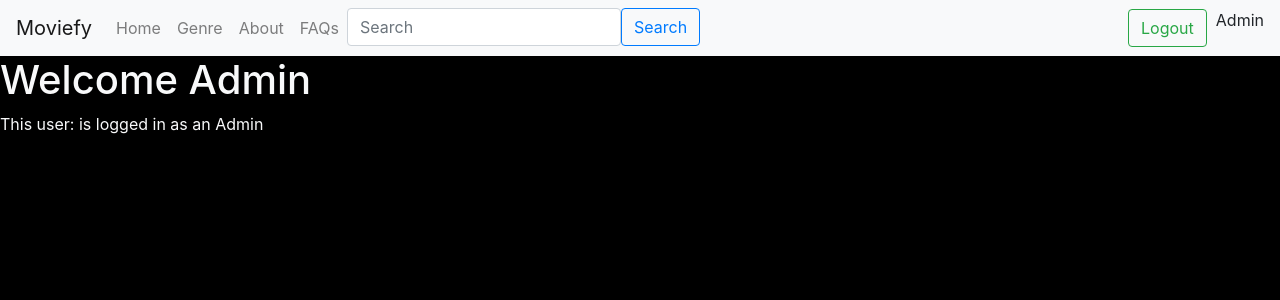
After one commit to jonesn5/Moviefy, a PHP site: page /admin.php in a window 1280 px wide. The commit adds this page. Shown: the top 300 px of the page. Run offline with PHP 8.4, Linux system fonts and the light colour scheme; data that the repository does not hold is empty; some libraries are stand-ins or nearby versions.

Commit message:
Added admin page on login

```diff
--- /dev/null
+++ b/admin.php
@@ -0,0 +1,99 @@
+<!doctype html>
+<html lang="en">
+
+<head>
+  <!-- Required meta tags -->
+  <meta charset="utf-8">
+  <meta name="viewport" content="width=device-width, initial-scale=1">
+
+  <!-- Bootstrap CSS -->
+  <link rel="stylesheet" href="https://maxcdn.bootstrapcdn.com/bootstrap/4.0.0/css/bootstrap.min.css"
+  integrity="sha384-Gn5384xqQ1aoWXA+058RXPxPg6fy4IWvTNh0E263XmFcJlSAwiGgFAW/dAiS6JXm" crossorigin="anonymous">
+
+  <!-- Icon library for rating system-->
+  <link rel="stylesheet" href="https://cdnjs.cloudflare.com/ajax/libs/font-awesome/4.7.0/css/font-awesome.min.css">
+
+  <!-- External CSS -->
+  <link rel="stylesheet" href="../style.css">
+
+  <title>Moviefy</title>
+  <!-- Website favicon -->
+  <link rel="shortcut icon" href="../Images/moviefyIcon.png"> <!-- Go to root folder before finding img -->
+  <!-- Optional JavaScript -->
+  <!-- jQuery first, then Popper.js, then Bootstrap JS -->
+  <script src="https://code.jquery.com/jquery-3.2.1.slim.min.js"
+  integrity="sha384-KJ3o2DKtIkvYIK3UENzmM7KCkRr/rE9/Qpg6aAZGJwFDMVNA/GpGFF93hXpG5KkN"
+  crossorigin="anonymous"></script>
+  <script src="https://cdnjs.cloudflare.com/ajax/libs/popper.js/1.12.9/umd/popper.min.js"
+  integrity="sha384-ApNbgh9B+Y1QKtv3Rn7W3mgPxhU9K/ScQsAP7hUibX39j7fakFPskvXusvfa0b4Q"
+  crossorigin="anonymous"></script>
+  <script src="https://maxcdn.bootstrapcdn.com/bootstrap/4.0.0/js/bootstrap.min.js"
+  integrity="sha384-JZR6Spejh4U02d8jOt6vLEHfe/JQGiRRSQQxSfFWpi1MquVdAyjUar5+76PVCmYl"
+  crossorigin="anonymous"></script>
+
+</head>
+
+<!-- Boostrap navigation bar -->
+<nav class="navbar navbar-expand-md bg-light navbar-light">
+  <!-- Brand -->
+  <a class="navbar-brand" href="index.php">Moviefy</a>
+
+  <!-- Toggler/collapsibe Button -->
+  <button class="navbar-toggler" type="button" data-toggle="collapse" data-target="#collapsibleNavbar">
+    <span class="navbar-toggler-icon"></span>
+  </button>
+
+  <!-- Navbar links -->
+  <div class="collapse navbar-collapse" id="collapsibleNavbar">
+    <ul class="navbar-nav mr-auto mt-2 mt-lg-0">
+      <!-- margin keeps login and search on right -->
+      <li class="nav-item">
+        <a class="nav-link" href="index.php">Home</a>
+      </li>
+      <li class="nav-item">
+        <a class="nav-link" href="genre.php">Genre</a>
+      </li>
+      <li class="nav-item">
+        <a class="nav-link" href="about.php">About</a>
+      </li>
+      <li class="nav-item">
+        <a class="nav-link" href="faqs.php">FAQs</a>
+      </li>
+      <li class="nav-item">
+        <!-- Search bar -->
+        <form class="form-inline" method="post" action="Functions/search.php">
+          <input class="form-control " type="text" name="search" placeholder="Search" aria-label="Search">
+          <button class="btn btn-outline-primary" type="submit" >Search</button>
+        </form>
+      </li>
+    </ul>
+
+
+
+    <!-- sign in button -->
+    <a href="index.php?logout='1'"> <button class="btn btn-outline-success" type="submit">Logout</button> </a>
+    <!-- logged in user information -->
+    <?php  if (isset($_SESSION['username'])) : ?>
+    <p>Welcome <strong><?php echo $_SESSION['username']; ?></strong></p>
+    <?php endif ?>
+    <!-- User is admin -->
+    <?php  if (!$Admin): ?>
+    <p>&nbsp;&nbsp;Admin</p>
+    <?php endif ?>
+  </div>
+</nav>
+
+<body style="background-color: black;">
+
+  <h1 class="text-light">Welcome Admin</h1>
+  <div class="text-light">
+    <?php
+      echo "This user: $username is logged in as an Admin";
+    ?>
+  </div>
+
+
+
+</body>
+
+</html>
```
Also changed, not shown: Functions/server.php (+12 -3 lines), Movies/blackwidow-2020.php (+0 -10 lines), Movies/dolittle-2020.php (+0 -10 lines), Movies/us-2019.php (+0 -10 lines), header.php (+0 -13 lines), index.php (+2 -14 lines), style.css (line endings or trailing spaces), 1 other file.
